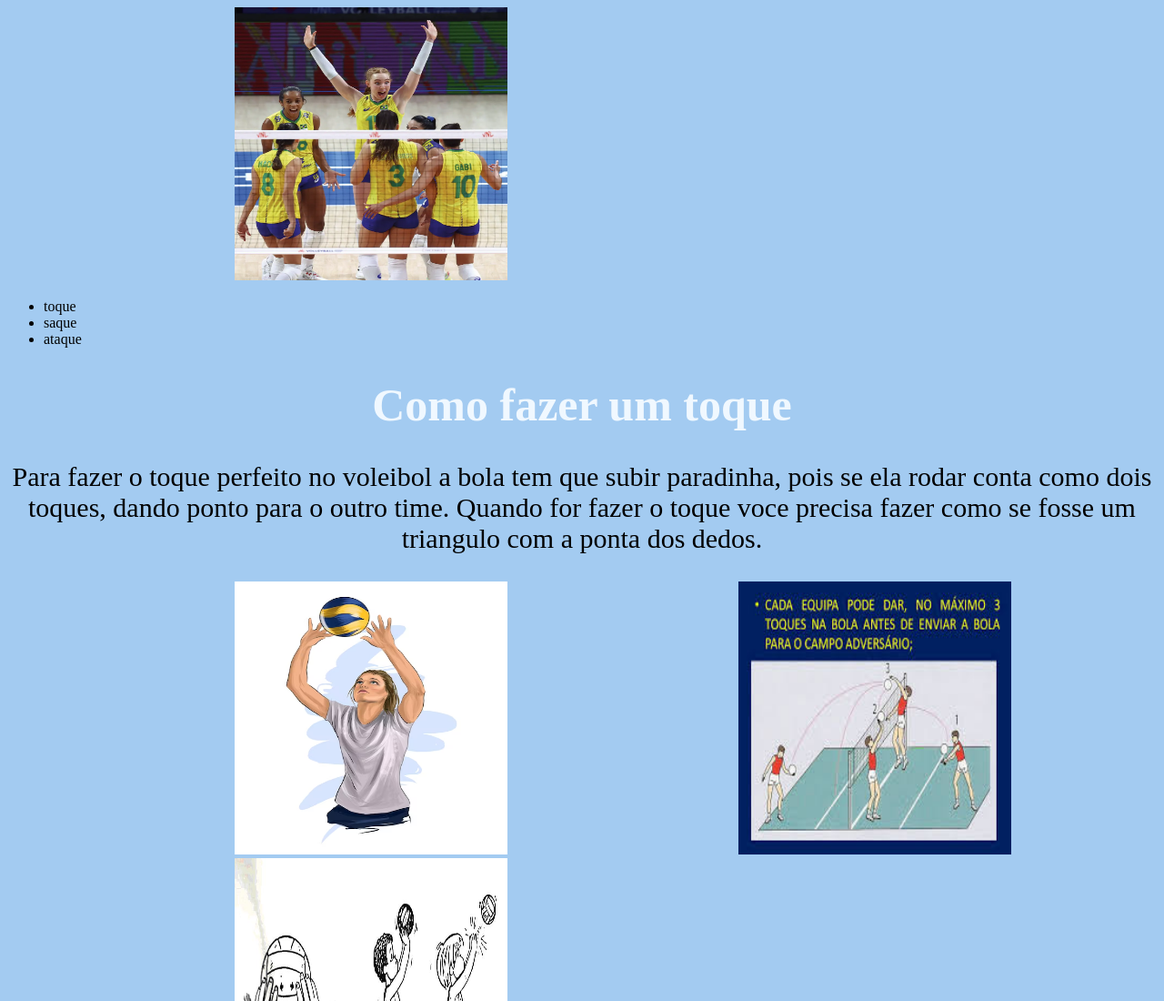
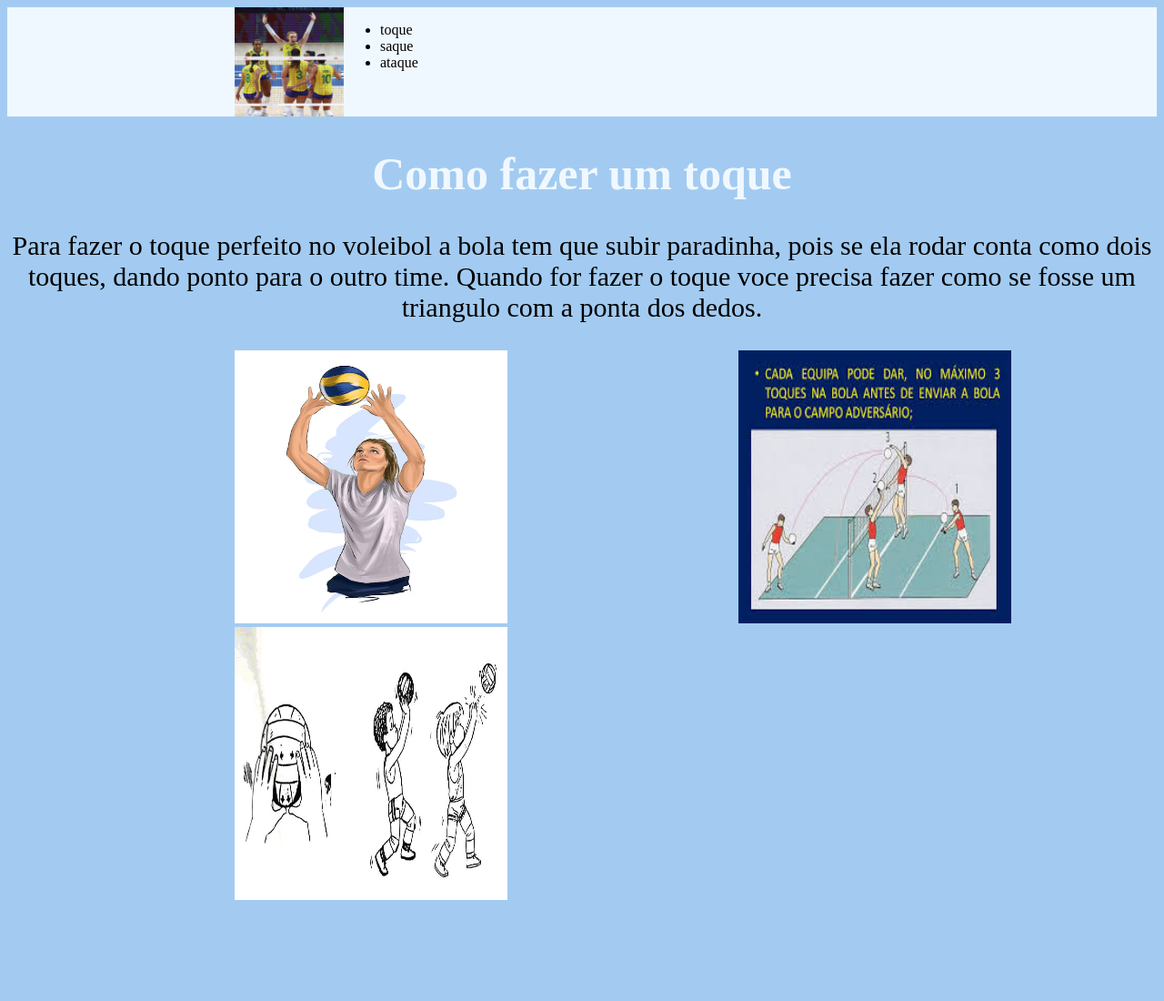
Before and after one commit to bendlinn/avaliacao, a plain HTML site: page index.html in a window 1280 px wide. Shown: the top 1100 px of the page at 91% size. After the commit the page ends 1001 px from the top, so only its background shows below. Drawn offline with Linux system fonts and the light colour scheme.

Commit message:
Add files via upload

```diff
--- a/style.css
+++ b/style.css
@@ -9,3 +9,11 @@ p { font-size: 30px;
     img { width: 300px;
     height: 300px;
 margin-left: 250px;}
+.cabecalho{
+    background-color:aliceblue ;
+    display: flex;
+}
+.volei3{
+    width: 120px;
+    height: 120px;
+}
```
